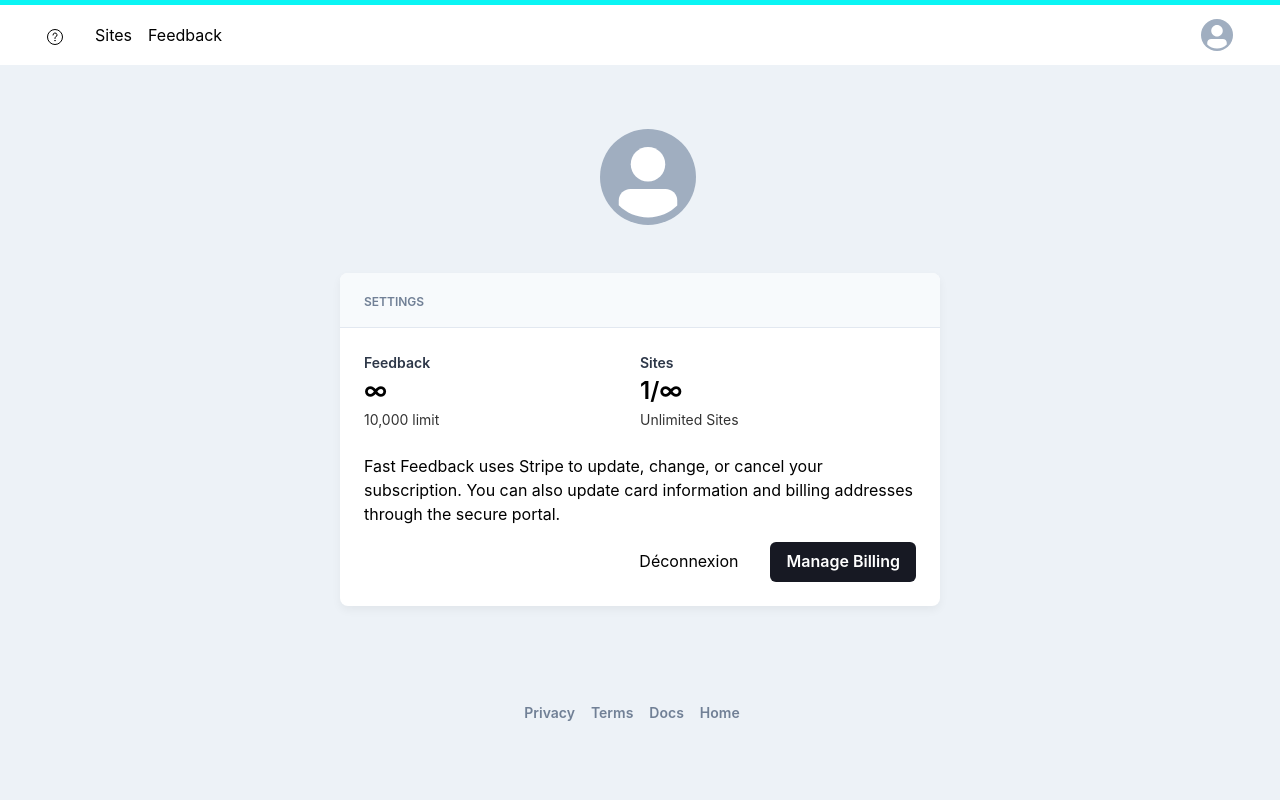
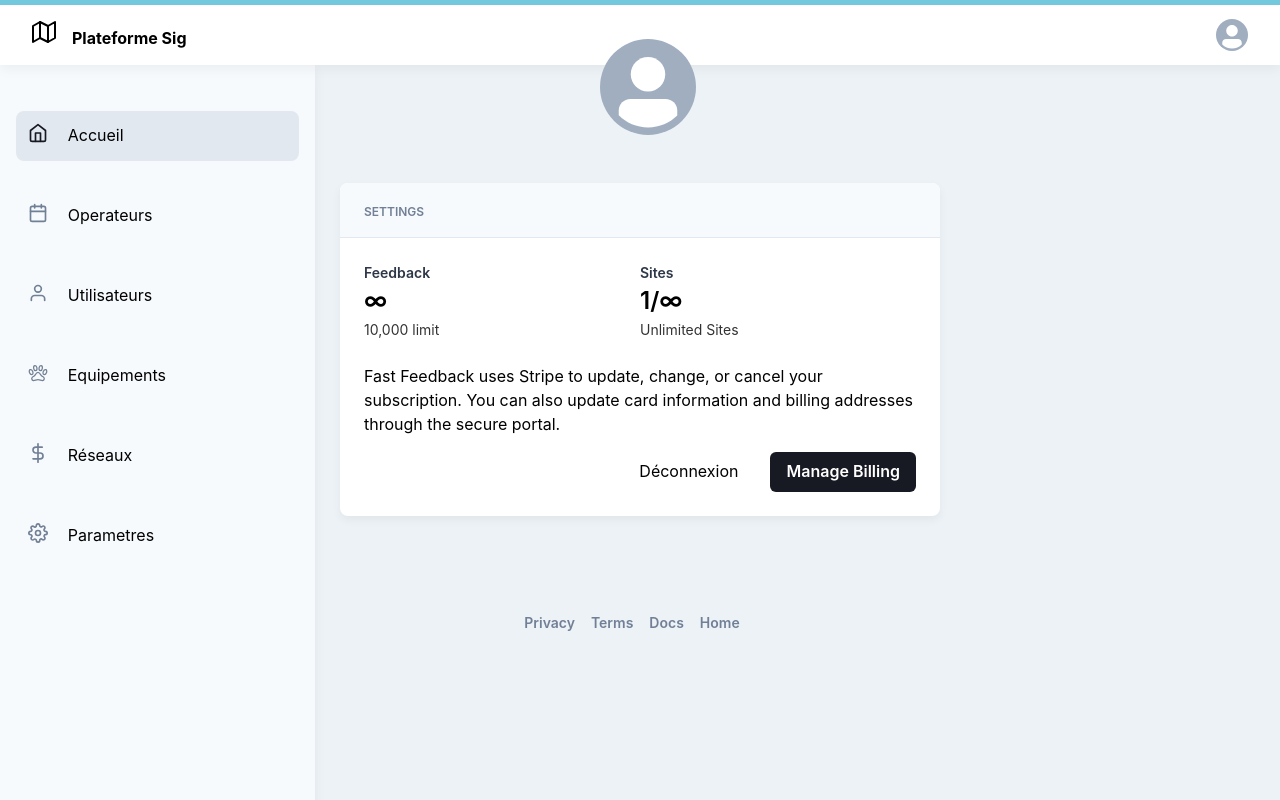
Before and after one commit to farid07/sig_plateform, a Next.js app: page /account in a window 1280 px wide. Built offline with nearby package versions, Linux system fonts and the light colour scheme; no server answers; sample sign-in values are in the browser's storage.

Commit message:
-> Adding Dashboard Shell

```diff
--- a/components/DashboardShell.js
+++ b/components/DashboardShell.js
@@ -1,27 +1,38 @@
 import React from 'react';
 import NextLink from 'next/link';
-import { Box, Button, Flex, Link, Avatar, Icon } from '@chakra-ui/react';
+import {Box, Flex, Link, Avatar, Icon} from '@chakra-ui/react';
 
-import { useAuth } from '@/lib/auth';
-import Footer from './Footer';
+import {useAuth} from '@/lib/auth';
+import Sidebar from "@/components/SideBar";
+import {FiMap} from "react-icons/fi";
+import Footer from "@/components/Footer";
 
-const DashboardShell = ({ children }) => {
-  const { user } = useAuth();
+const DashboardShell = ({children}) => {
+    const {user} = useAuth();
 
     return (
-    <Box backgroundColor="gray.100" h="100vh">
+        <Flex justify={"center"} alignItems={"center"} backgroundColor="gray.100" h="100vh" w={"full"}>
+            <Sidebar/>
             <Flex
+                as={"header"}
                 backgroundColor="white"
+                boxShadow="0 4px 12px 0 rgba(0, 0, 0, 0.05)"
+                top={0}
+                position={"fixed"}
+                zIndex={"20px"}
                 mb={[8, 16]}
                 w="full"
-        borderTop="5px solid #0AF5F4"
+                justifyContent={"center"}
+                alignItems={"center"}
+                borderTop="5px solid"
+                borderTopColor={"#72c8dc"}
             >
                 <Flex
                     alignItems="center"
                     justifyContent="space-between"
                     pt={4}
                     pb={4}
-          maxW="1250px"
+                    maxW="full"
                     margin="0 auto"
                     w="full"
                     px={8}
@@ -29,31 +40,40 @@
                 >
                     <Flex align="center">
                         <NextLink href="/" passHref>
-              <Link>
-                <Icon name="logo" size="24px" mr={8} />
+                            <Link fontWeight={"bold"}>
+                                <Icon as={FiMap} w="24px" h={"24px"} mr={4}/>
+                                <Box as={"span"} >
+                                    Plateforme Sig
+                                </Box>
                             </Link>
-            </NextLink>
-            <NextLink href="/sites" passHref>
-              <Link mr={4}>Sites</Link>
-            </NextLink>
-            <NextLink href="/feedback" passHref>
-              <Link>Feedback</Link>
                         </NextLink>
                     </Flex>
                     <Flex justifyContent="center" alignItems="center">
                         <NextLink href="/account" passHref>
                             <Link>
-                <Avatar size="sm" src={user?.photoUrl} />
+                                <Avatar size="sm" src={user?.photoUrl}/>
                             </Link>
                         </NextLink>
                     </Flex>
                 </Flex>
             </Flex>
-      <Flex margin="0 auto" direction="column" maxW="1250px" px={[0, 8, 8]}>
+
+            <Flex
+                  as={"main"}
+                  mb={24}
+                  t={0}
+                  l={0}
+                  zIndex={"0px"}
+                  justify={"center"}
+                  alignItems={"center"}
+                  direction="column"
+                  // maxW="1250px"
+                  px={[0, 8, 8]}
+            >
                 {children}
+                <Footer/>
             </Flex>
-      <Footer />
-    </Box>
+        </Flex>
     );
 };
 
--- a/components/Footer.js
+++ b/components/Footer.js
@@ -4,7 +4,7 @@
 
 const Footer = () => {
   return (
-    <Flex mb={8} mt={24} justify="center">
+    <Flex as={'footer'} bottom={0} left={0} right={0} mb={8} mt={24} justify="center">
       <NextLink href="/privacy" passHref>
         <Link fontSize="sm" mr={4} fontWeight="medium" color="gray.500">
           Privacy
--- /dev/null
+++ b/components/NavHoverBox.js
@@ -0,0 +1,41 @@
+import React from 'react'
+import {
+    Flex,
+    Heading,
+    Text,
+    Icon
+} from '@chakra-ui/react'
+
+export default function NavHoverBox({ title, icon, description }) {
+    return (
+        <>
+            <Flex
+                pos="absolute"
+                mt="calc(100px - 7.5px)"
+                ml="-10px"
+                width={0}
+                height={0}
+                borderTop="10px solid transparent"
+                borderBottom="10px solid transparent"
+                borderRight="10px solid"
+                borderRightColor={"gray.900"}
+            />
+            <Flex
+                h={200}
+                w={200}
+                w="100%"
+                flexDir="column"
+                alignItems="center"
+                justify="center"
+                backgroundColor="gray.900"
+                borderRadius="10px"
+                color="#fff"
+                textAlign="center"
+            >
+                <Icon as={icon} fontSize="3xl" mb={4} />
+                <Heading size="md" fontWeight="normal">{title}</Heading>
+                <Text>{description}</Text>
+            </Flex>
+        </>
+    )
+}
--- /dev/null
+++ b/components/NavItem.js
@@ -0,0 +1,48 @@
+import React from 'react'
+import {
+    Flex,
+    Text,
+    Icon,
+    Link,
+    Menu,
+    MenuButton,
+    MenuList
+} from '@chakra-ui/react'
+import NavHoverBox from '@/components/NavHoverBox'
+
+export default function NavItem({ icon, title, description, active }) {
+    return (
+        <Flex
+            mt={30}
+            flexDir="column"
+            w="100%"
+            alignItems={"flex-start"}
+        >
+            <Menu placement="right">
+                <Link
+                    backgroundColor={active && "gray.200"}
+                    p={3}
+                    borderRadius={8}
+                    _hover={{ textDecor: 'none', backgroundColor: "gray.100" }}
+                    w={"100%"}
+                >
+                    <MenuButton w="100%">
+                        <Flex>
+                            <Icon as={icon} fontSize="xl" color={active ? "gray.900" : "gray.500"} />
+                            <Text ml={5} display={"flex"}>{title}</Text>
+                        </Flex>
+                    </MenuButton>
+                </Link>
+                <MenuList
+                    py={0}
+                    border="none"
+                    w={200}
+                    h={200}
+                    ml={5}
+                >
+                    <NavHoverBox title={title} icon={icon} description={description} />
+                </MenuList>
+            </Menu>
+        </Flex>
+    )
+}
--- /dev/null
+++ b/components/SideBar.js
@@ -0,0 +1,54 @@
+import React, {useState} from 'react'
+import {
+    Flex,
+    Text,
+    IconButton,
+    Divider,
+    Avatar,
+    Heading, Box
+} from '@chakra-ui/react'
+import {
+    FiHome,
+    FiCalendar,
+    FiUser,
+    FiDollarSign,
+    FiBriefcase,
+    FiSettings
+} from 'react-icons/fi'
+import {IoPawOutline} from 'react-icons/io5'
+import NavItem from '@/components/NavItem'
+
+export default function Sidebar() {
+    return (
+        <Flex
+            display={"flex"}
+            position="fixed"
+            bg={"gray.50"}
+            left="0"
+            top={"65px"}
+            zIndex={"10px"}
+            h="full"
+            boxShadow="0 4px 12px 0 rgba(0, 0, 0, 0.05)"
+            w={{base:"200px", lg:"315px"}}
+            flexDir="column"
+            justifyContent="space-between"
+        >
+            <Flex
+                p="5%"
+                flexDir="column"
+                w="100%"
+                h={"45vh"}
+                alignItems={"flex-start"}
+                as="nav"
+            >
+                <NavItem icon={FiHome} title="Accueil"
+                         description="This is the description for the dashboard." active/>
+                <NavItem icon={FiCalendar} title="Operateurs"/>
+                <NavItem icon={FiUser} title="Utilisateurs"/>
+                <NavItem icon={IoPawOutline} title="Equipements"/>
+                <NavItem icon={FiDollarSign} title="Réseaux"/>
+                <NavItem icon={FiSettings} title="Parametres"/>
+            </Flex>
+        </Flex>
+    )
+}
--- a/package.json
+++ b/package.json
@@ -24,6 +24,7 @@
     "react": "17.0.2",
     "react-dom": "17.0.2",
     "react-hook-form": "^7.18.0",
+    "react-icons": "^4.3.1",
     "reactstrap": "^9.0.0",
     "swr": "^1.0.1"
   },
```
Also changed, not shown: 1 other file (tests, documents, lock files or other folders). Lines whose indentation alone changed are shown as unchanged.
